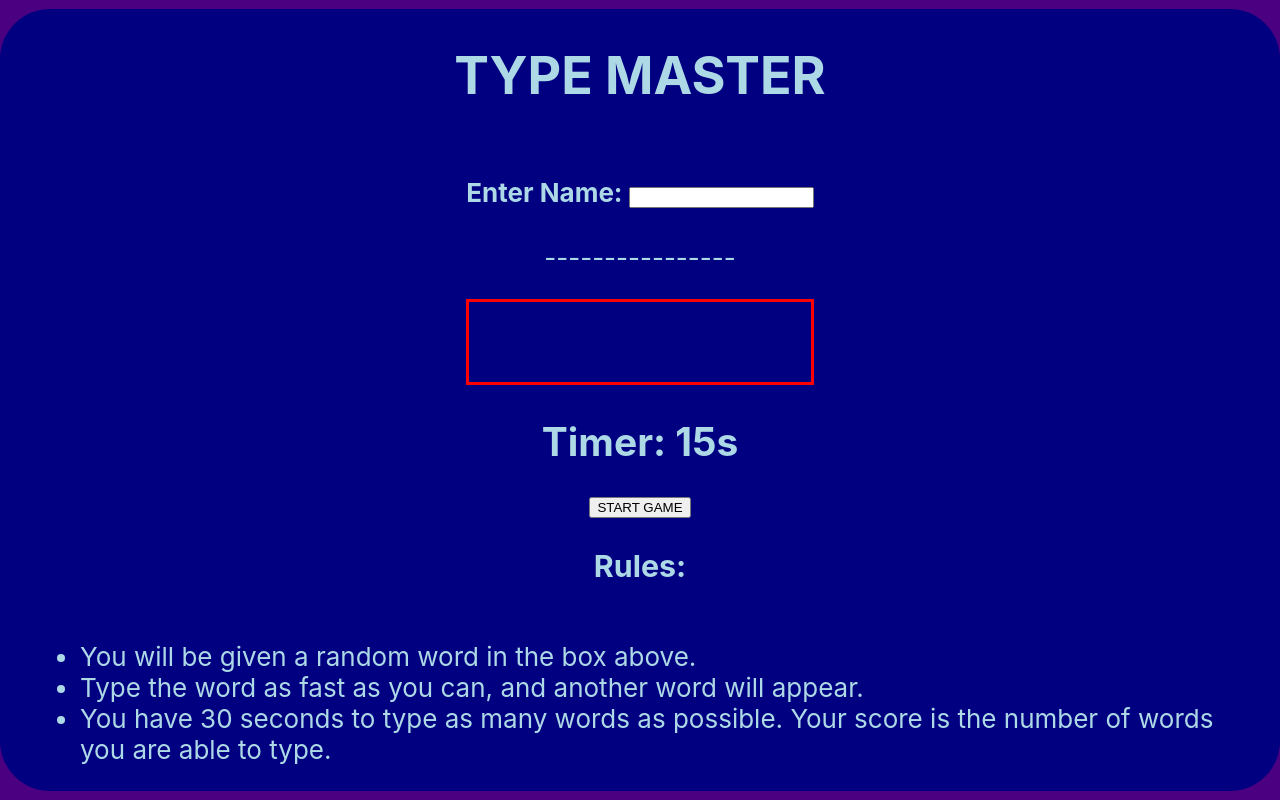
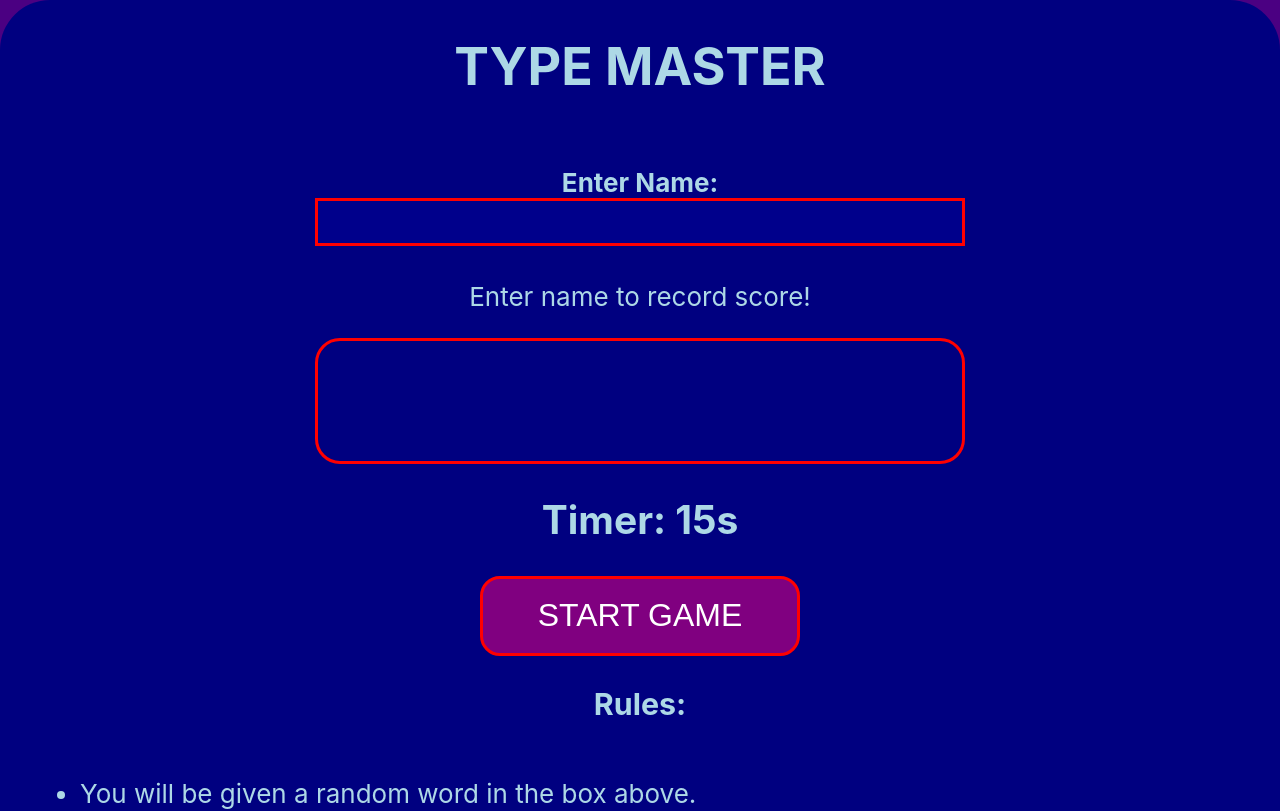
Before and after one commit to jrajan20/Speedtyping-React-App, a React (Create React App) app: page / in a window 1280 px wide. Shown: the top 811 px of the page. Built offline with nearby package versions, Linux system fonts and the light colour scheme.

Commit message:
colour and other css changes

```diff
--- a/src/App.css
+++ b/src/App.css
@@ -12,11 +12,14 @@
 
 .word-display {
   border: 3px solid red;
-  height: 10vmin;
+  min-height: 15vmin;
+  min-width: 50vw;
   display: flex;
   flex-direction: column;
   align-items: center;
   justify-content: center;
+  border-radius: 25px;
+  font-size: 7vh;
 
 }
 
@@ -39,7 +42,39 @@
   justify-content: center;
   text-align: left;
   border-radius: 50px;
-  padding: 0 5vh 0 5vh;
+  padding: 0 5vh 5vh 5vh;
+}
+
+.start-game {
+  min-height: 10vh;
+  min-width: 25vw;
+  display: flex;
+  flex-direction: column;
+  align-items: center;
+  justify-content: center;
+  background-color: purple;
+  font-size: 4vh;
+  color: white;
+  border: 3px solid red;
+  border-radius: 20px;
+}
+
+.enter-name{
+  min-height: 5vh;
+  min-width: 50vw;
+  display: flex;
+  flex-direction: column;
+  align-items: center;
+  justify-content: center;
+  text-align: center;
+  background-color: darkblue;
+  border: 3px solid red;
+  font-size: 3vh;
+  color: white;
+}
+
+.name-header{
+  font-size: 4vh;
 }
 
 .App-link {
--- a/src/App.js
+++ b/src/App.js
@@ -16,7 +16,7 @@ export default () => {
 
   const _handleKeyDownN = (e) => {
      if (e.key === 'Enter') {
-      setName(e.target.value);
+      setName(e.target.value)
     }
   }
 
@@ -34,9 +34,10 @@ export default () => {
   }
 
   const _handleClickS = () => {
+    setScore(0)
+    setWord('')
+    getWords()
     setisActive(true)
-    setScore(0)
-    getWords()
     setPlayed(true)
 
   }
@@ -61,10 +62,10 @@ export default () => {
       <header className="app-header">
         <h1>TYPE MASTER</h1>
         <div>
-          {name ? (<h4> Welcome {name}</h4>):(<h4>
-            Enter Name: <input type="text" onKeyDown={_handleKeyDownN}></input>
+          {name ? (<h4 className="name-header"> Welcome {name}</h4>):(<h4>
+            Enter Name: <input className = "enter-name" type="text" onKeyDown={_handleKeyDownN}></input>
           </h4>)}
-          {score > 0 ? (<p>Your Score : {score} </p>):(<p> ---------------- </p>) }
+          {name ? (<p>Your Score : {score} </p>):(<p> Enter name to record score! </p>) }
 
           <div className="word-display">
             <label>{isActive ? word : ''}</label>
@@ -75,7 +76,7 @@ export default () => {
 
         {isActive ? (<input type="text" onChange ={correctWord}></input>
           ) : (
-            <button className="start-Game" onClick = {_handleClickS}> {played ? 'TRY AGAIN' : 'START GAME'} </button>
+            <button className="start-game" onClick = {_handleClickS}> {played ? 'TRY AGAIN' : 'START GAME'} </button>
           )
 
         }
```
